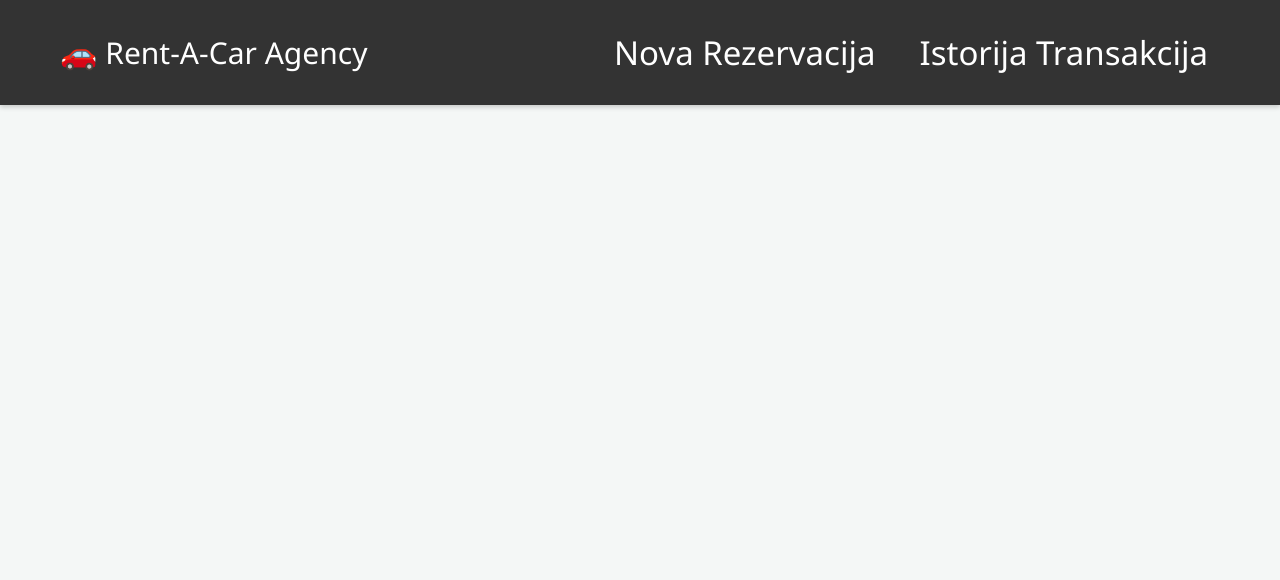
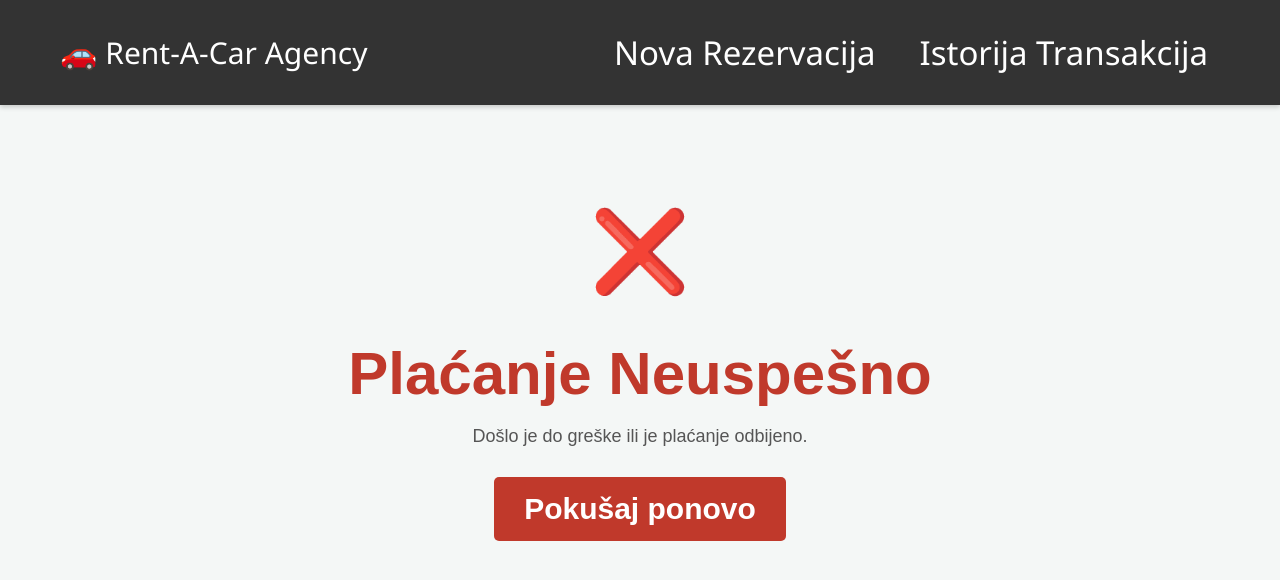
Before and after one commit to AleksandarSekulic1/e2_sep_tim07, an Angular app in the folder web-shop/: page /failed in a window 1280 px wide. Before the commit this address led to /. Shown: the top 580 px of the page. Built offline with nearby package versions, Linux system fonts and the light colour scheme.

Commit message:
Feat: Implemented complete payment flow (WebShop -> PSP -> Bank -> Success) and added final pages

```diff
--- a/web-shop/src/app/app.routes.ts
+++ b/web-shop/src/app/app.routes.ts
@@ -3,11 +3,15 @@ import { PaymentComponent } from './payment/payment.component';
 import { TransactionListComponent } from './transaction-list/transaction-list.component';
 import { PaymentMethodsComponent } from './payment-methods/payment-methods.component'; // <--- IMPORTUJ OVO
 import { BankPaymentComponent } from './bank-payment/bank-payment.component'; // <--- IMPORT
+import { SuccessComponent } from './success/success.component';
+import { FailedComponent } from './failed/failed.component';
 
 export const routes: Routes = [
   { path: '', redirectTo: 'payment', pathMatch: 'full' }, // Početna strana vodi na plaćanje
   { path: 'payment', component: PaymentComponent },
   { path: 'payment-methods/:id', component: PaymentMethodsComponent },
   { path: 'bank-payment/:paymentId', component: BankPaymentComponent },
-  { path: 'transactions', component: TransactionListComponent }
+  { path: 'transactions', component: TransactionListComponent },
+  { path: 'success', component: SuccessComponent },
+  { path: 'failed', component: FailedComponent }
 ];
--- a/web-shop/src/app/bank-payment/bank-payment.component.ts
+++ b/web-shop/src/app/bank-payment/bank-payment.component.ts
@@ -15,6 +15,8 @@ export class BankPaymentComponent implements OnInit {
 
   paymentId: string = '';
   cardType: string = '';
+  successUrl: string = '';
+  failedUrl: string = '';
   // Podaci koje korisnik unosi (PAN, CVV...)
   cardData = {
     pan: '',
@@ -32,30 +34,40 @@ export class BankPaymentComponent implements OnInit {
   ngOnInit() {
     this.paymentId = this.route.snapshot.paramMap.get('paymentId') || '';
 
-    // --- IZMENA: Čitamo iznos koji nam je Backend poslao kroz link ---
+    // Hvatamo iznos
     const amountParam = this.route.snapshot.queryParamMap.get('amount');
+    if (amountParam) this.cardData.amount = Number(amountParam);
 
-    if (amountParam) {
-      this.cardData.amount = Number(amountParam); // Upisujemo pravi iznos (2000)
-    }
-
-    console.log("Banka učitala iznos:", this.cardData.amount);
+    // --- IZMENA: Hvatamo URL-ove ---
+    this.successUrl = this.route.snapshot.queryParamMap.get('successUrl') || '';
+    this.failedUrl = this.route.snapshot.queryParamMap.get('failedUrl') || '';
   }
 
   submitPayment() {
     console.log("Šaljem podatke Banci...", this.cardData);
 
-    // Šaljemo direktno na Bank Service (preko Gateway-a na /bank/...)
     this.http.post('http://localhost:8080/bank/api/bank/pay', this.cardData)
       .subscribe({
         next: (res) => {
           this.isSuccess = true;
-          this.message = "✅ PLAĆANJE USPEŠNO IZVRŠENO!";
-          // Ovde bi posle par sekundi trebalo vratiti korisnika na Web Shop
+          this.message = "✅ PLAĆANJE USPEŠNO IZVRŠENO! Preusmeravanje...";
+
+          // --- IZMENA: Tajmer od 3 sekunde pa redirekcija ---
+          setTimeout(() => {
+             if (this.successUrl) {
+               console.log("Vraćam na Web Shop:", this.successUrl);
+               // Moramo dekodirati URL pre upotrebe (jer smo ga enkodirali na početku)
+               window.location.href = decodeURIComponent(this.successUrl);
+             } else {
+               alert("Nemam gde da te vratim! (successUrl fali)");
+             }
+          }, 3000); // 3000ms = 3 sekunde
         },
         error: (err) => {
           this.isSuccess = false;
-          this.message = "❌ PLAĆANJE ODBIJENO: " + (err.error || "Nepoznata greška");
+          this.message = "❌ PLAĆANJE ODBIJENO: " + (err.error || "Greška");
+
+          // Opciono: Možeš i ovde staviti tajmer za failedUrl ako želiš
         }
       });
   }
--- /dev/null
+++ b/web-shop/src/app/failed/failed.component.css
@@ -0,0 +1,19 @@
+/* Kopiraj sve iz success.css, samo promeni boje */
+.result-container {
+    text-align: center;
+    margin-top: 100px;
+    font-family: sans-serif;
+}
+.icon { font-size: 80px; margin-bottom: 20px; }
+h1 { color: #c0392b; margin-bottom: 10px; } /* Crvena */
+p { color: #555; font-size: 18px; margin-bottom: 30px; }
+.btn-home {
+    display: inline-block;
+    padding: 15px 30px;
+    background: #c0392b; /* Crvena pozadina */
+    color: white;
+    text-decoration: none;
+    border-radius: 5px;
+    font-weight: bold;
+}
+.btn-home:hover { background: #a93226; }
--- /dev/null
+++ b/web-shop/src/app/failed/failed.component.html
@@ -0,0 +1,7 @@
+<div class="result-container error">
+    <div class="icon">❌</div>
+    <h1>Plaćanje Neuspešno</h1>
+    <p>Došlo je do greške ili je plaćanje odbijeno.</p>
+
+    <a href="/" class="btn-home error-btn">Pokušaj ponovo</a>
+</div>
--- a/web-shop/src/app/payment-methods/payment-methods.component.ts
+++ b/web-shop/src/app/payment-methods/payment-methods.component.ts
@@ -14,6 +14,8 @@ export class PaymentMethodsComponent implements OnInit {
 
   transactionId: string = '';
   amount: number = 0; // Ovde bismo idealno učitali iznos sa backenda, za sad može biti placeholder
+  successUrl: string = '';
+  failedUrl: string = '';
 
   constructor(
     private route: ActivatedRoute,
@@ -23,15 +25,15 @@ export class PaymentMethodsComponent implements OnInit {
   ngOnInit() {
     this.transactionId = this.route.snapshot.paramMap.get('id') || '';
 
-    // --- IZMENA: Hvatamo iznos iz URL-a ---
+    // Hvatamo iznos
     const amountParam = this.route.snapshot.queryParamMap.get('amount');
-    if (amountParam) {
-      this.amount = Number(amountParam); // Ako postoji u linku, koristi taj (npr. 2000)
-    } else {
-      this.amount = 5000; // Ako ne postoji, koristi default
-    }
+    this.amount = amountParam ? Number(amountParam) : 5000;
 
-    console.log("Stigli na PSP. ID:", this.transactionId, "Iznos:", this.amount);
+    // --- IZMENA: Hvatamo URL-ove za povratak ---
+    this.successUrl = this.route.snapshot.queryParamMap.get('successUrl') || 'http://localhost:4200/success';
+    this.failedUrl = this.route.snapshot.queryParamMap.get('failedUrl') || 'http://localhost:4200/failed';
+
+    console.log("PSP Podaci:", { id: this.transactionId, amount: this.amount, success: this.successUrl });
   }
 
   chooseCard() {
@@ -39,7 +41,7 @@ export class PaymentMethodsComponent implements OnInit {
 
     const request = {
       merchantOrderId: this.transactionId,
-      amount: this.amount, // --- IZMENA: Šaljemo onaj iznos koji smo uhvatili (2000)
+      amount: this.amount,
       currency: "RSD",
       merchantTimestamp: new Date().toISOString()
     };
@@ -47,7 +49,11 @@ export class PaymentMethodsComponent implements OnInit {
     this.paymentService.payWithCard(request).subscribe({
       next: (response: any) => {
         if (response.paymentUrl) {
-          window.location.href = response.paymentUrl;
+          // --- IZMENA: Na link Banke "lepimo" naše success/failed linkove ---
+          // Ovo radimo OVDE da ne bismo morali da menjamo Java kod
+          const bankUrl = `${response.paymentUrl}&successUrl=${this.successUrl}&failedUrl=${this.failedUrl}`;
+
+          window.location.href = bankUrl;
         }
       },
       error: (err: any) => {
--- a/web-shop/src/app/payment/payment.component.ts
+++ b/web-shop/src/app/payment/payment.component.ts
@@ -52,8 +52,12 @@ export class PaymentComponent {
         this.isError = false;
 
         if (response.paymentUrl) {
-           // --- IZMENA OVDE: Dodajemo iznos na kraj linka ---
-           const finalUrl = `${response.paymentUrl}?amount=${this.transaction.amount}`;
+           // --- IZMENA: Šaljemo i successUrl i failedUrl kroz link ---
+           // Koristimo encodeURIComponent da specijalni znaci (://) ne pokvare link
+           const sUrl = encodeURIComponent(this.transaction.successUrl);
+           const fUrl = encodeURIComponent(this.transaction.failedUrl);
+
+           const finalUrl = `${response.paymentUrl}?amount=${this.transaction.amount}&successUrl=${sUrl}&failedUrl=${fUrl}`;
 
            console.log("Preusmeravam na:", finalUrl);
            window.location.href = finalUrl;
--- /dev/null
+++ b/web-shop/src/app/success/success.component.css
@@ -0,0 +1,18 @@
+.result-container {
+    text-align: center;
+    margin-top: 100px;
+    font-family: sans-serif;
+}
+.icon { font-size: 80px; margin-bottom: 20px; }
+h1 { color: #27ae60; margin-bottom: 10px; }
+p { color: #555; font-size: 18px; margin-bottom: 30px; }
+.btn-home {
+    display: inline-block;
+    padding: 15px 30px;
+    background: #27ae60;
+    color: white;
+    text-decoration: none;
+    border-radius: 5px;
+    font-weight: bold;
+}
+.btn-home:hover { background: #219150; }
--- /dev/null
+++ b/web-shop/src/app/success/success.component.html
@@ -0,0 +1,7 @@
+<div class="result-container success">
+    <div class="icon">✅</div>
+    <h1>Uspešna Rezervacija!</h1>
+    <p>Vaša uplata je proknjižena. Vozilo vas čeka.</p>
+
+    <a href="/" class="btn-home">Vrati se na početnu</a>
+</div>
```
Also changed, not shown: web-shop/src/app/failed/failed.component.ts (added, +12 -0 lines), web-shop/src/app/success/success.component.ts (added, +12 -0 lines), 2 other files (tests, documents, lock files or other folders).
